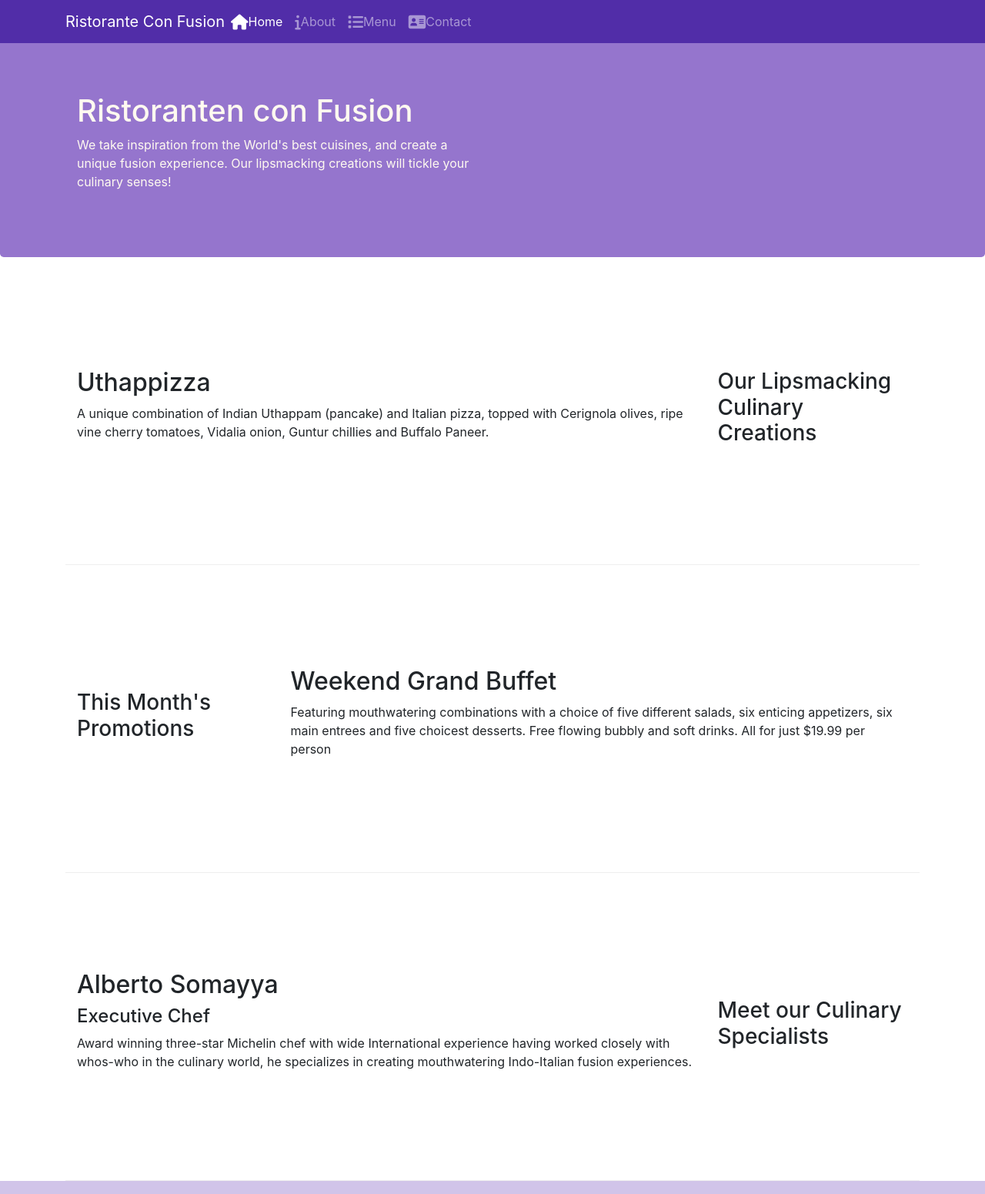
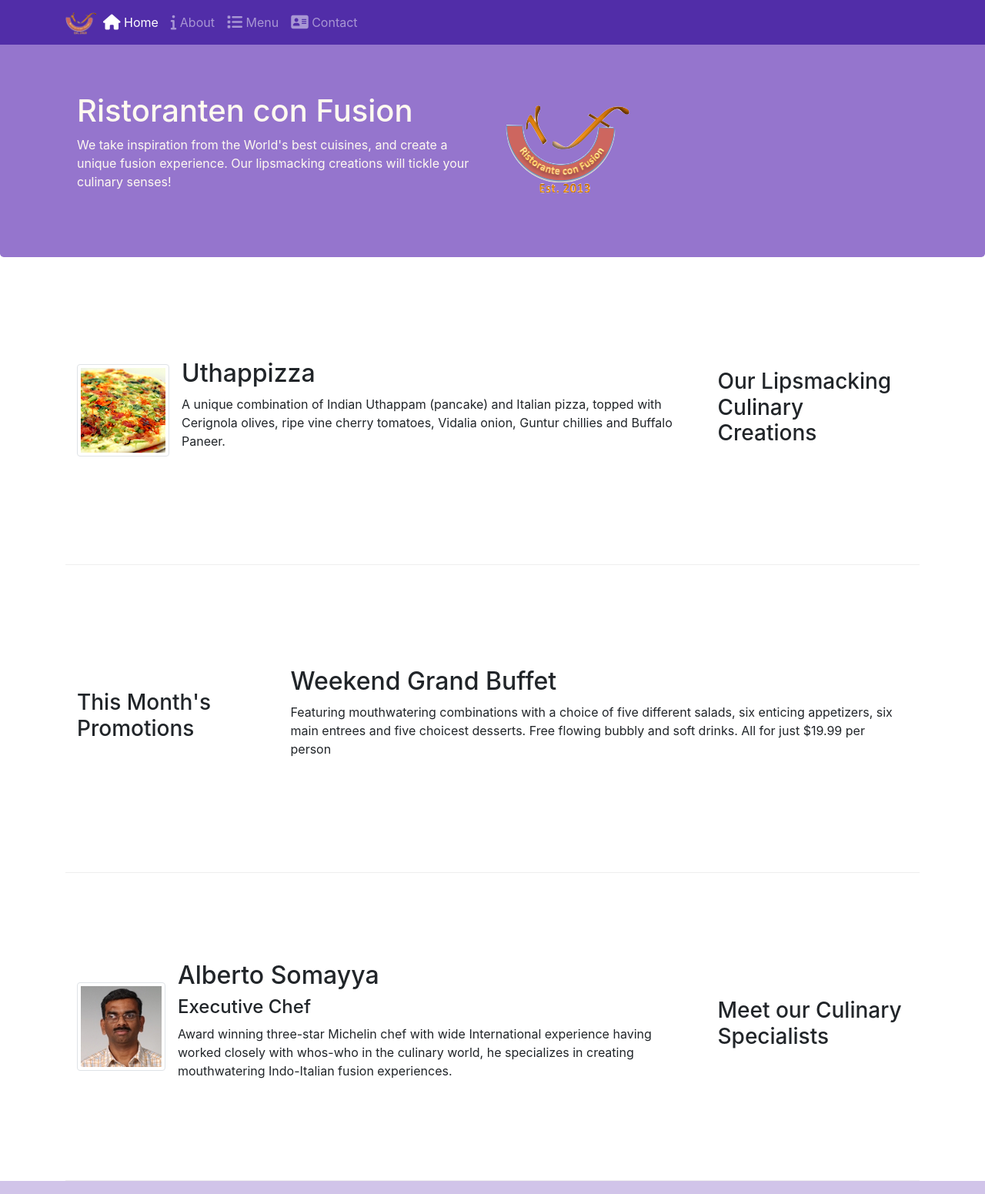
Before and after one commit to KunalKatiyar/conFusion-Bootstrap, a plain HTML site: page index.html in a window 1280 px wide. Shown: the top 1551 px of the page at 77% size. Drawn offline with nearby package versions, Linux system fonts and the light colour scheme.

Commit message:
Images and Media

```diff
--- a/index.html
+++ b/index.html
@@ -22,13 +22,13 @@
                 <span class="navbar-toggler-icon"></span>
 
             </button>
-            <a class="navbar-brand mr-auto" href="#">Ristorante Con Fusion</a>
+            <a class="navbar-brand mr-auto" href="#"><img src="img/logo.png" height="30" width="41"></a>
             <div class="collapse navbar-collapse" id="Navbar">
                 <ul class="navbar-nav mr-auto">
-                    <li class="nav-item active"><a class="nav-link" href="#"><span class="fa fa-home fa-lg"></span>Home</a></li>
-                    <li class="nav-item"><a class="nav-link" href="./aboutus.html"><span class="fa fa-info fa-lg"></span>About</a></li>
-                    <li class="nav-item"><a class="nav-link" href="#"><span class="fa fa-list fa-lg"></span>Menu</a></li>
-                    <li class="nav-item"><a class="nav-link" href="./contactus.html"><span class="fa fa-address-card fa-lg"></span>Contact</a></li>
+                    <li class="nav-item active"><a class="nav-link" href="#"><span class="fa fa-home fa-lg"></span> Home</a></li>
+                    <li class="nav-item"><a class="nav-link" href="./aboutus.html"><span class="fa fa-info fa-lg"></span> About</a></li>
+                    <li class="nav-item"><a class="nav-link" href="#"><span class="fa fa-list fa-lg"></span> Menu</a></li>
+                    <li class="nav-item"><a class="nav-link" href="./contactus.html"><span class="fa fa-address-card fa-lg"></span> Contact</a></li>
                 </ul>
             </div>
         </div>
@@ -40,7 +40,8 @@
                     <h1>Ristoranten con Fusion</h1>
                     <p>We take inspiration from the World's best cuisines, and create a unique fusion experience. Our lipsmacking creations will tickle your culinary senses!</p>
                 </div>
-                <div class="col-12 col-sm">
+                <div class="col-12 col-sm align-self-center">
+                    <img src="img/logo.png" class="img-fluid">
                 </div>
             </div>
         </div>
@@ -52,8 +53,13 @@
                 <h3>Our Lipsmacking Culinary Creations</h3>
             </div>
             <div class="col col-sm order-sm-first col-md">
-                <h2>Uthappizza</h2>
-                <p>A unique combination of Indian Uthappam (pancake) and Italian pizza, topped with Cerignola olives, ripe vine cherry tomatoes, Vidalia onion, Guntur chillies and Buffalo Paneer.</p>
+                <div class="media">
+                    <img class="d-flex mr-3 img-thumbnail align-self-center" src="img/uthappizza.png" alt="uthappizza">
+                    <div class="media-body">
+                        <h2 class="mt-0">Uthappizza</h2>
+                        <p>A unique combination of Indian Uthappam (pancake) and Italian pizza, topped with Cerignola olives, ripe vine cherry tomatoes, Vidalia onion, Guntur chillies and Buffalo Paneer.</p>
+                    </div>
+                </div>
             </div>
         </div>
 
@@ -73,9 +79,14 @@
                 <h3>Meet our Culinary Specialists</h3>
             </div>
             <div class="col col-sm order-sm-first col-md">
-                <h2>Alberto Somayya</h2>
-                <h4>Executive Chef</h4>
-                <p class="d-none d-sm-block">Award winning three-star Michelin chef with wide International experience having worked closely with whos-who in the culinary world, he specializes in creating mouthwatering Indo-Italian fusion experiences. </p>
+                <div class="media">
+                    <img class="d-flex mr-3 img-thumbnail align-self-center" src="img/alberto.png" alt="alberto">
+                    <div class="media-body">
+                        <h2 class="mt-0">Alberto Somayya</h2>
+                        <h4>Executive Chef</h4>
+                        <p class="d-none d-sm-block">Award winning three-star Michelin chef with wide International experience having worked closely with whos-who in the culinary world, he specializes in creating mouthwatering Indo-Italian fusion experiences. </p>
+                    </div>
+                </div>
             </div>
         </div>
     </div>
```
Also changed, not shown: aboutus.html (+7 -6 lines), contactus.html (+3 -2 lines), img/alberto.png (added), img/buffet.png (added), img/logo.png (added), img/uthappizza.png (added), 1 other file.
